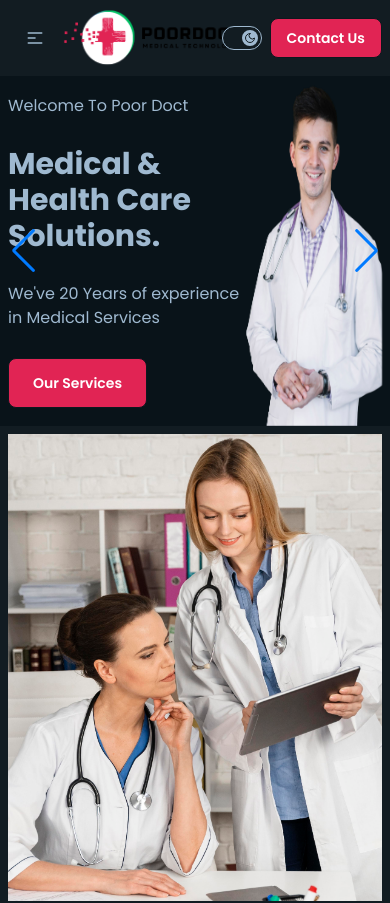
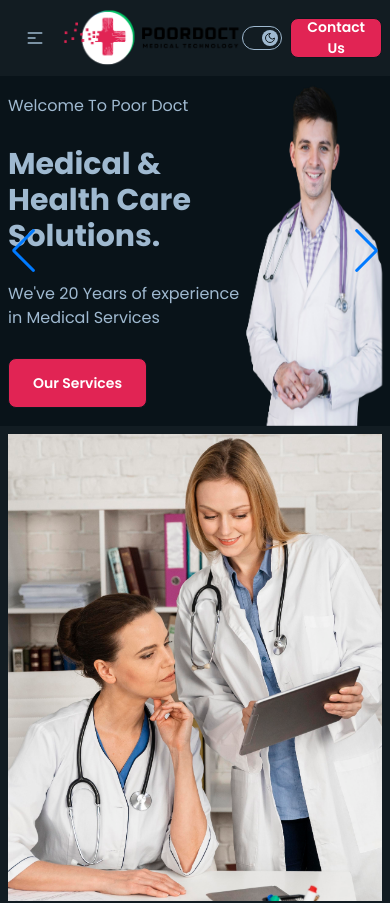
Before and after one commit to riponmondalbd/poor-doct, a React (Vite) app in the folder poor-doct-client/: page / in a window 390 px wide. Shown: the top 903 px of the page. Built offline with nearby package versions, Linux system fonts and the light colour scheme; no server answers; what tailwindcss-animated would draw is missing.

Commit message:
make top to scroll ans set to all links and pages

```diff
--- /dev/null
+++ b/poor-doct-client/src/hooks/useScroll.jsx
@@ -0,0 +1,11 @@
+const useScroll = () => {
+  const scrollToTop = () => {
+    window.scrollTo({
+      top: 0,
+      behavior: "smooth",
+    });
+  };
+  return scrollToTop;
+};
+
+export default useScroll;
--- a/poor-doct-client/src/pages/About/AboutPoorDoct/AboutPoorDoct.jsx
+++ b/poor-doct-client/src/pages/About/AboutPoorDoct/AboutPoorDoct.jsx
@@ -1,9 +1,12 @@
 import React from "react";
 import { BiPhoneCall } from "react-icons/bi";
+import { Link } from "react-router";
 import doctorTeam from "../../../assets/AboutSection/about-doctor.jpg";
 import linImg from "../../../assets/line.png";
+import useScroll from "../../../hooks/useScroll";
 
 const AboutPoorDoct = () => {
+  const scrollToTop = useScroll();
   return (
     <div className="max-w-7xl mx-auto lg:flex lg:flex-row-reverse items-center gap-8 px-2">
       {/* left side images section */}
@@ -25,10 +28,11 @@ const AboutPoorDoct = () => {
           preventive healthcare for individuals and families.
         </p>
         <div className="flex gap-6 items-center">
-          <button className="btn bg-[#e12454] text-white p-6">
-            Click Here
-          </button>
-
+          <Link to={"/doctors"} onClick={scrollToTop}>
+            <button className="btn bg-[#e12454] text-white p-6">
+              Click Here
+            </button>
+          </Link>
           <p className="flex items-center gap-1 text-xl">
             <BiPhoneCall className="text-4xl text-[#e12454]" />
             +880 1956 149980
--- a/poor-doct-client/src/pages/Contact/Appointment/Appointment.jsx
+++ b/poor-doct-client/src/pages/Contact/Appointment/Appointment.jsx
@@ -11,7 +11,7 @@ const Appointment = () => {
       }}
     >
       <div className="max-w-7xl mx-auto px-2">
-        <div className="grid md:grid-cols-2 py-20">
+        <div className="grid md:grid-cols-2 py-24">
           <div className="bg-base-100 w-full shrink-0 shadow-2xl">
             <div className="card-body">
               <h4 className="text-[#e12454] text-xl font-medium">
--- a/poor-doct-client/src/pages/Contact/Contact/Contact.jsx
+++ b/poor-doct-client/src/pages/Contact/Contact/Contact.jsx
@@ -1,5 +1,6 @@
 import React from "react";
 import PageTopSection from "../../../components/PageTopSection/PageTopSection";
+import Testimonials from "../../Home/Testimonials/Testimonials";
 import Appointment from "../Appointment/Appointment";
 import ContactDetails from "../ContactDetails/ContactDetails";
 
@@ -10,6 +11,7 @@ const Contact = () => {
       <PageTopSection title={"Contact"} />
       <ContactDetails />
       <Appointment />
+      <Testimonials />
     </div>
   );
 };
--- a/poor-doct-client/src/pages/Home/AboutSection/AboutSection.jsx
+++ b/poor-doct-client/src/pages/Home/AboutSection/AboutSection.jsx
@@ -7,8 +7,10 @@ import { LuStethoscope } from "react-icons/lu";
 import { Link } from "react-router";
 import doctorTeam from "../../../assets/AboutSection/doctor-team.jpg";
 import linImg from "../../../assets/line.png";
+import useScroll from "../../../hooks/useScroll";
 
 const AboutSection = () => {
+  const scrollToTop = useScroll();
   return (
     <div className="max-w-7xl mx-auto lg:flex items-center gap-8 px-2">
       {/* left side images section */}
@@ -30,7 +32,7 @@ const AboutSection = () => {
           preventive healthcare for individuals and families.
         </p>
         <div className="flex gap-6 items-center">
-          <Link to={"/about"}>
+          <Link to={"/about"} onClick={scrollToTop}>
             <button className="btn bg-[#e12454] text-white p-6">
               Click Here
             </button>
--- a/poor-doct-client/src/pages/Home/ManageHealthCare/ManageHealthCare.jsx
+++ b/poor-doct-client/src/pages/Home/ManageHealthCare/ManageHealthCare.jsx
@@ -1,8 +1,11 @@
 import React from "react";
+import { Link } from "react-router";
 import linImg from "../../../assets/line.png";
+import useScroll from "../../../hooks/useScroll";
 import Services from "../../Shared/Services/Services";
 
 const ManageHealthCare = () => {
+  const scrollToTop = useScroll();
   return (
     <div className="bg-base-300">
       <div className="max-w-7xl mx-auto px-2">
@@ -20,9 +23,11 @@ const ManageHealthCare = () => {
           </div>
           {/* right side appointment section */}
           <div className="grid lg:justify-end pb-24 lg:pb-0">
-            <button className="btn bg-[#e12454] text-white p-6">
-              MAKE APPOINTMENT
-            </button>
+            <Link to={"/contact"} onClick={scrollToTop}>
+              <button className="btn bg-[#e12454] text-white p-6">
+                MAKE APPOINTMENT
+              </button>
+            </Link>
           </div>
         </div>
         {/* services groups */}
--- a/poor-doct-client/src/pages/Shared/Challenges/Challenges.jsx
+++ b/poor-doct-client/src/pages/Shared/Challenges/Challenges.jsx
@@ -1,7 +1,10 @@
 import React from "react";
 import { BsPersonFill } from "react-icons/bs";
+import { Link } from "react-router";
+import useScroll from "../../../hooks/useScroll";
 
 const Challenges = () => {
+  const scrollToTop = useScroll();
   return (
     <div className="bg-[#223645]">
       <div className="max-w-7xl mx-auto px-2 text-white py-28">
@@ -14,9 +17,11 @@ const Challenges = () => {
             <h2 className="text-4xl md:text-5xl font-bold my-7">
               We Always Ready For A Challenge.
             </h2>
-            <button className="btn bg-[#e12454] border-0 shadow text-white p-6 mb-10 md:mb-0">
-              MAKE APPOINTMENT
-            </button>
+            <Link to={"/contact"} onClick={scrollToTop}>
+              <button className="btn bg-[#e12454] border-0 shadow text-white p-6 mb-10 md:mb-0">
+                MAKE APPOINTMENT
+              </button>
+            </Link>
           </div>
           {/* challenge right side component*/}
           <div className="flex-1">
--- a/poor-doct-client/src/pages/Shared/Navbar/Navbar.jsx
+++ b/poor-doct-client/src/pages/Shared/Navbar/Navbar.jsx
@@ -5,8 +5,10 @@ import { IoMdCall, IoMdMail } from "react-icons/io";
 import { Link, NavLink } from "react-router";
 
 import logo from "../../../assets/logo.png";
+import useScroll from "../../../hooks/useScroll";
 
 const Navbar = () => {
+  const scrollToTop = useScroll();
   const [isDark, setIsDark] = useState(
     JSON.parse(localStorage.getItem("isDark"))
   );
@@ -36,6 +38,7 @@ const Navbar = () => {
       <li>
         <NavLink
           to={"/"}
+          onClick={scrollToTop}
           className={({ isActive }) =>
             isActive ? "text-[#e12454] font-bold" : ""
           }
@@ -46,6 +49,7 @@ const Navbar = () => {
       <li>
         <NavLink
           to={"/about"}
+          onClick={scrollToTop}
           className={({ isActive }) =>
             isActive ? "text-[#e12454] font-bold" : ""
           }
@@ -56,6 +60,7 @@ const Navbar = () => {
       <li>
         <NavLink
           to={"/doctors"}
+          onClick={scrollToTop}
           className={({ isActive }) =>
             isActive ? "text-[#e12454] font-bold" : ""
           }
@@ -66,6 +71,7 @@ const Navbar = () => {
       <li>
         <NavLink
           to={"/contact"}
+          onClick={scrollToTop}
           className={({ isActive }) =>
             isActive ? "text-[#e12454] font-bold" : ""
           }
@@ -229,7 +235,11 @@ const Navbar = () => {
                 </g>
               </svg>
             </label>
-            <button className="btn bg-[#e12454] text-white">Contact Us</button>
+            <Link to={"/contact"} onClick={scrollToTop}>
+              <button className="btn bg-[#e12454] text-white">
+                Contact Us
+              </button>
+            </Link>
           </div>
         </div>
       </div>
```
